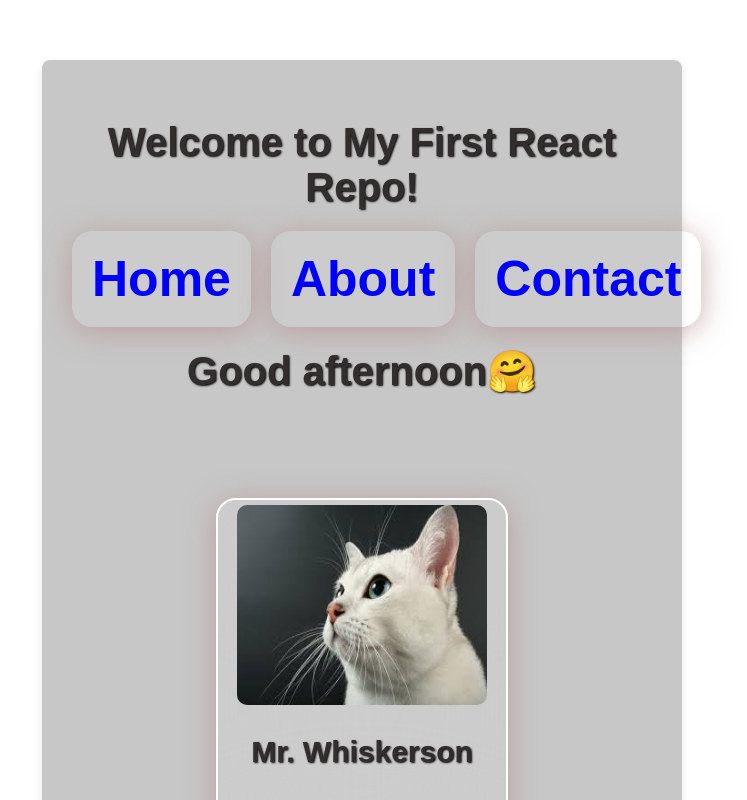
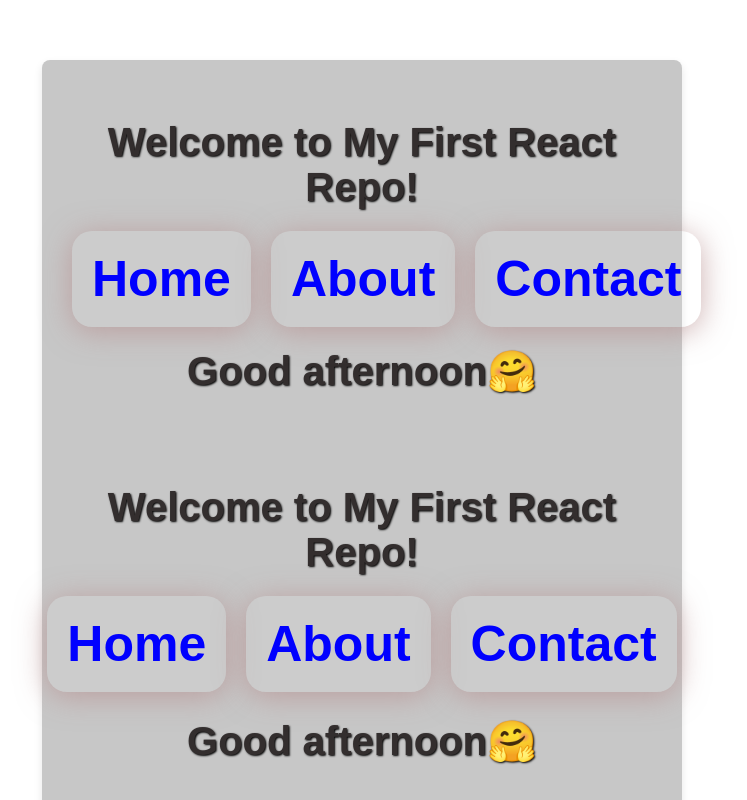
Before and after one commit to soltsega/First-repo, a React (Vite) app: page / in a window 1280 px wide. Shown: the top 800 px of the page, without its empty margins (278-1025 px from the left). Built offline with nearby package versions, Linux system fonts and the light colour scheme.

Commit message:
Modified App.jsx

```diff
--- a/src/App.jsx
+++ b/src/App.jsx
@@ -1,12 +1,34 @@
 import './App.css'
 import Contacts from './contacts.jsx'
+import React from 'react'
+import Header from './header.jsx'
+import Footer from './footer.jsx'
+
+function Day() {
+  const hours = new Date().getHours()
+  let timeOfDay;
 
 
+  if (hours < 12) {
+    timeOfDay = "morning"
+  } else if (hours >= 12 && hours < 17) {
+    timeOfDay = "afternoon";
+  } else if (hours < 21) {
+    timeOfDay = "evening";
+  } else {
+    timeOfDay = "night";
+  }
+
+  return (
+    <h1>Good {timeOfDay}🤗</h1>
+  )
+}
 function App() {
 
   return (
     <div className='contacts'>
-
+      <Header />
+      <Day />
       <Contacts
         img="./src/whiskerson.png"
         name="Mr. Whiskerson"
@@ -33,7 +55,7 @@ function App() {
         phone="0932726376"
         email="fluffykins@gmail.com"
       />
-
+      <Footer />
     </div>
   )
 }
```
